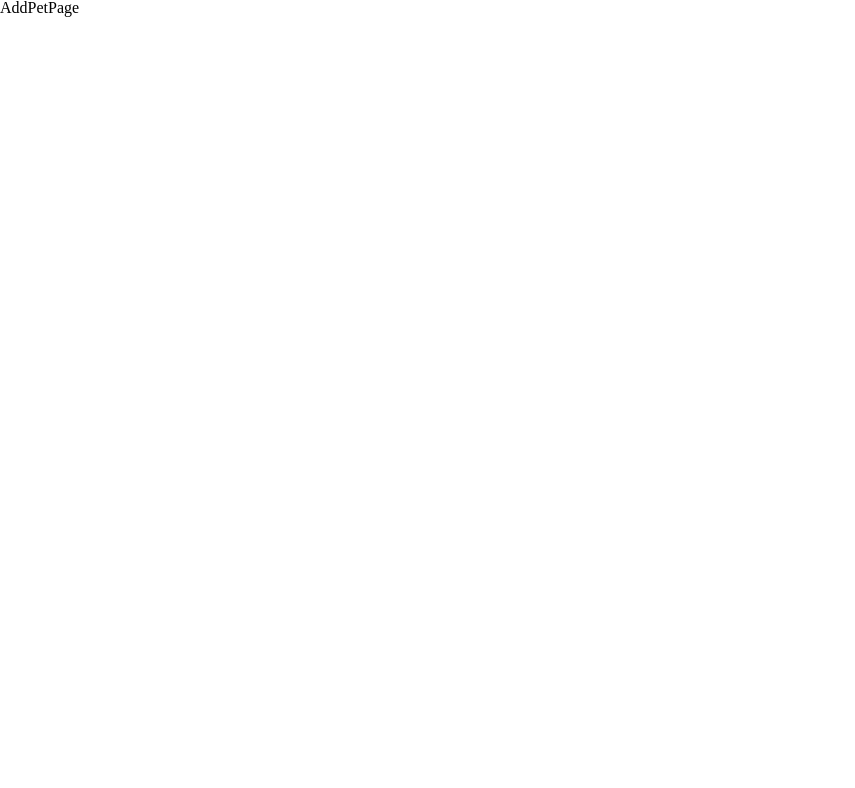
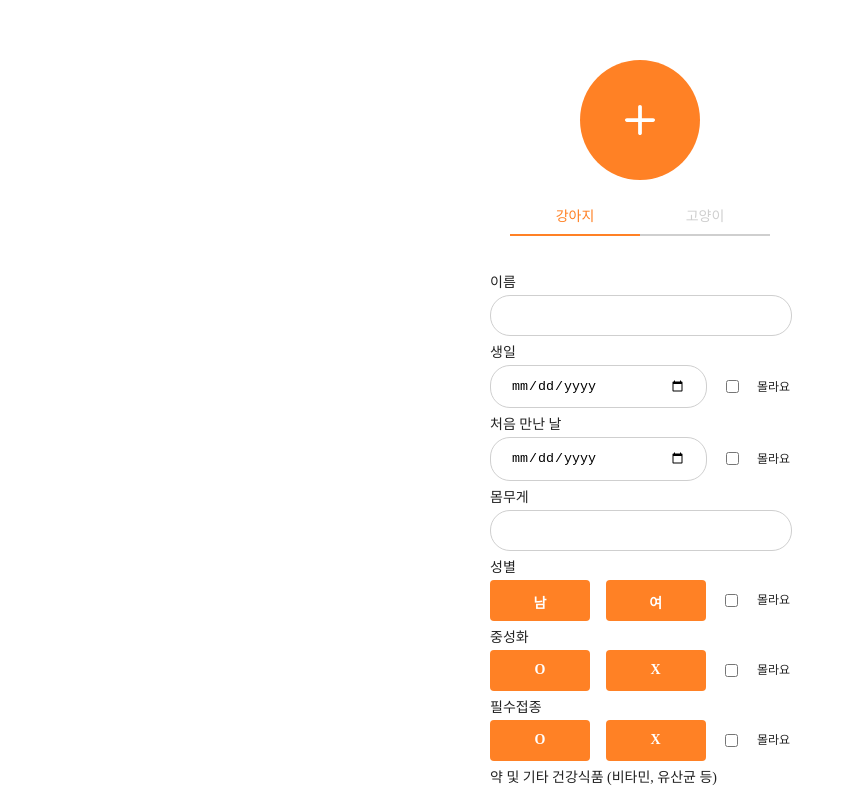
Before and after one commit to Hyen636/DailyPet, a Vue app in the folder daily-pet/: page /add-pet in a window 1280 px wide. Shown: the top 788 px of the page, without its empty margins (0-855 px from the left). Built offline with nearby package versions, Linux system fonts and the light colour scheme.

Commit message:
feat: AddPetPage 제작(#6)

```diff
--- a/daily-pet/src/views/AddPetPage.vue
+++ b/daily-pet/src/views/AddPetPage.vue
@@ -1,7 +1,218 @@
-<script setup lang="ts"></script>
+<script setup lang="ts">
+import { ref } from 'vue'
+import Plus from '@/assets/icon/Plus.vue'
+import Input from '../components/Form/Input/InputAddPet.vue'
+import Radio from '../components/Form/Radio/Radio.vue'
+import Checkbox from '../components/Form/Checkbox/Checkbox.vue'
+import Button from '../components/Button/ButtonAddPet.vue'
+import InputMedicine from '@/components/Form/Input/InputMedicine.vue'
+
+const selectedPet = ref<string>('강아지')
+const checkedBirthday = ref<boolean>(false)
+const checkedFirstday = ref<boolean>(false)
+const checkedGender = ref<boolean>(false)
+const checkedNeutralize = ref<boolean>(false)
+const checkedVaccin = ref<boolean>(false)
+const checkedToilet = ref<boolean>(false)
+
+const alertName = ref<boolean>(false)
+const alertBirthday = ref<boolean>(false)
+const alertFirstday = ref<boolean>(false)
+const alertWeight = ref<boolean>(false)
+const alertGender = ref<boolean>(false)
+const alertNeutralize = ref<boolean>(false)
+const alertVaccin = ref<boolean>(false)
+const alertToilet = ref<boolean>(false)
+</script>
 
 <template>
-  <h1>AddPetPage</h1>
+  <main class="main_add_pet">
+    <div class="profile_image">
+      <Plus />
+    </div>
+    <section class="section_add_pet">
+      <div class="tab_choose_pet">
+        <input
+          type="radio"
+          class="btn_radio btn_radio_pet"
+          name="pet"
+          id="dog"
+          value="강아지"
+          v-model="selectedPet"
+        />
+        <label for="dog" class="btn_choose_pet">강아지</label>
+        <input
+          type="radio"
+          class="btn_radio btn_radio_pet"
+          name="pet"
+          id="cat"
+          value="고양이"
+          v-model="selectedPet"
+        />
+        <label for="cat" class="btn_choose_pet">고양이</label>
+      </div>
+
+      <Input
+        span="이름"
+        name="text"
+        type="text"
+        class="input_text"
+        alert="올바른 형식이 아닙니다."
+        :showAlert="alertName"
+      />
+
+      <Input
+        span="생일"
+        name="date"
+        type="date"
+        class="input_date"
+        alert="올바른 날짜가 아닙니다."
+        :disabled="checkedBirthday"
+        :showAlert="alertBirthday"
+      >
+        <Checkbox id="birthday" label="몰라요" v-model="checkedBirthday" />
+      </Input>
+
+      <Input
+        span="처음 만난 날"
+        name="date"
+        type="date"
+        class="input_date"
+        alert="올바른 날짜가 아닙니다."
+        :disabled="checkedFirstday"
+        :showAlert="alertFirstday"
+      >
+        <Checkbox id="firstday" label="몰라요" v-model="checkedFirstday" />
+      </Input>
+
+      <Input
+        span="몸무게"
+        name="text"
+        type="text"
+        class="input_text"
+        alert="올바른 형식이 아닙니다."
+        :showAlert="alertWeight"
+      />
+
+      <Radio
+        span="성별"
+        name="gender"
+        id="male"
+        id2="female"
+        label="남"
+        label2="여"
+        :disabled="checkedGender"
+        :showAlert="alertGender"
+      >
+        <Checkbox id="gender" label="몰라요" v-model="checkedGender" />
+      </Radio>
+      <Radio
+        span="중성화"
+        name="neutralize"
+        id="yesN"
+        id2="noN"
+        label="O"
+        label2="X"
+        :disabled="checkedNeutralize"
+        :showAlert="alertNeutralize"
+      >
+        <Checkbox id="neutralize" label="몰라요" v-model="checkedNeutralize" />
+      </Radio>
+      <Radio
+        span="필수접종"
+        name="vaccin"
+        id="yesV"
+        id2="noV"
+        label="O"
+        label2="X"
+        :disabled="checkedVaccin"
+        :showAlert="alertVaccin"
+      >
+        <Checkbox id="vaccin" label="몰라요" v-model="checkedVaccin" />
+      </Radio>
+      <InputMedicine />
+      <Radio
+        span="배변장소"
+        name="toilet"
+        id="indoor"
+        id2="outdoor"
+        label="실내"
+        label2="실외"
+        :disabled="checkedToilet"
+        :showAlert="alertToilet"
+        v-if="selectedPet === '강아지'"
+      >
+        <Checkbox id="toilet" label="둘다" v-model="checkedToilet" />
+      </Radio>
+      <Button btn_name="등록하기" />
+    </section>
+  </main>
 </template>
 
-<style scoped></style>
+<style scoped>
+.profile_image {
+  width: 12rem;
+  height: 12rem;
+  background-color: #ff8125;
+  border-radius: 100%;
+  display: flex;
+  justify-content: center;
+  align-items: center;
+  margin-top: 6rem;
+  margin-bottom: 2rem;
+}
+
+.main_add_pet {
+  display: flex;
+  justify-content: center;
+  align-items: center;
+  flex-direction: column;
+}
+
+.section_add_pet {
+  display: flex;
+  justify-content: center;
+  align-items: center;
+  flex-direction: column;
+  gap: 1rem;
+}
+
+.tab_choose_pet {
+  margin-bottom: 3rem;
+}
+
+.btn_radio {
+  display: none;
+  opacity: 0;
+}
+
+.btn_choose_pet {
+  display: inline-block;
+  width: 12rem;
+  border-bottom: 2px solid var(--Border-Line, #cfcfcf);
+  padding: 1rem 0.5rem 1rem 0.5rem;
+  text-align: center;
+  color: var(--Light-Gray, #cfcfcf);
+  font-size: 1.4rem;
+  font-weight: 400;
+}
+.btn_radio:checked + label {
+  border-bottom: 2px solid var(--Border-Line, #ff8125);
+  color: #ff8125;
+}
+
+.input,
+.radio {
+  width: 30rem;
+  display: flex;
+  flex-direction: column;
+  align-items: flex-start;
+  gap: 5px;
+}
+.radio > span {
+  display: block;
+  font-size: 1.4rem;
+  color: var(--Black, #222);
+  font-weight: 300;
+}
+</style>
```
